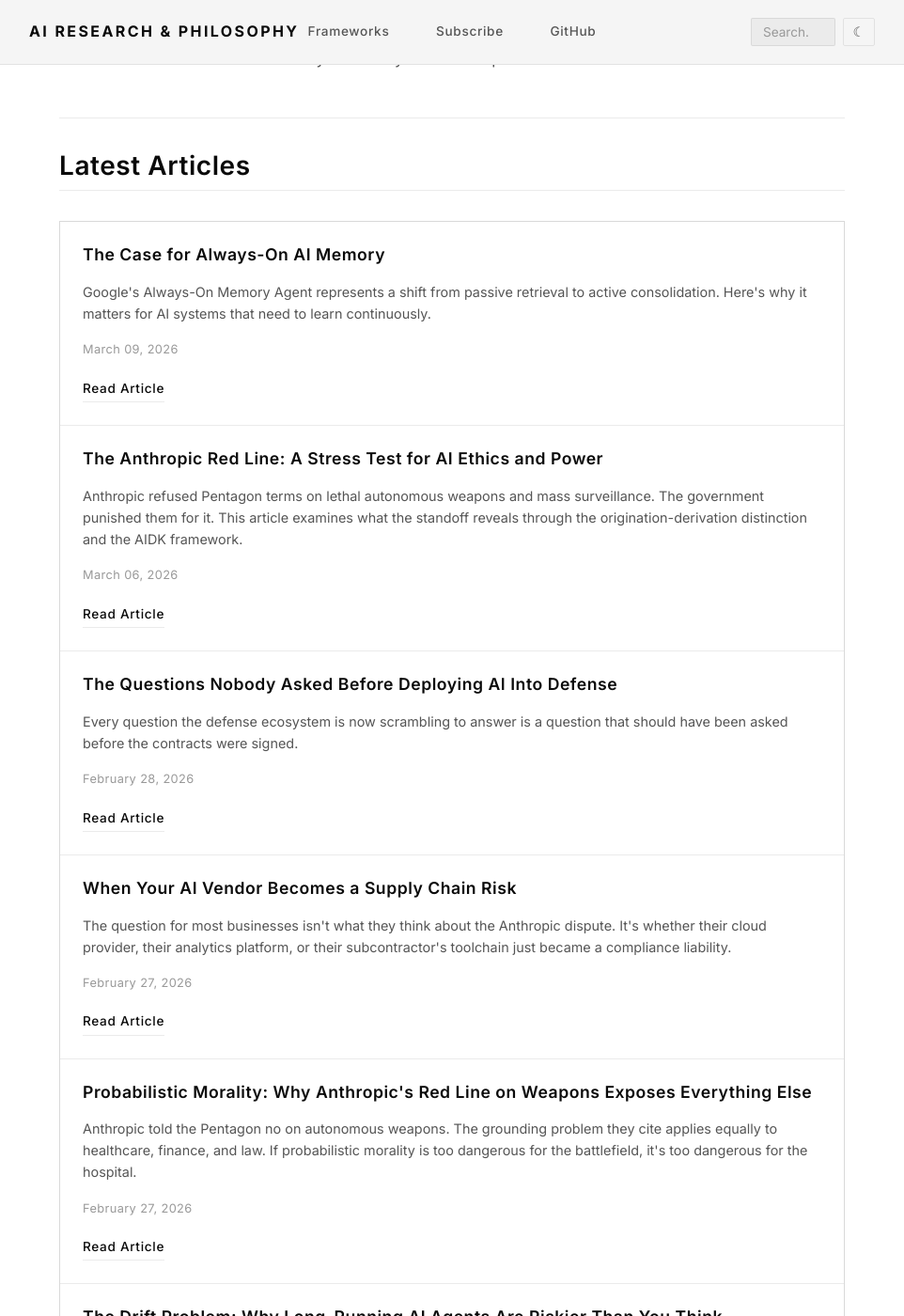
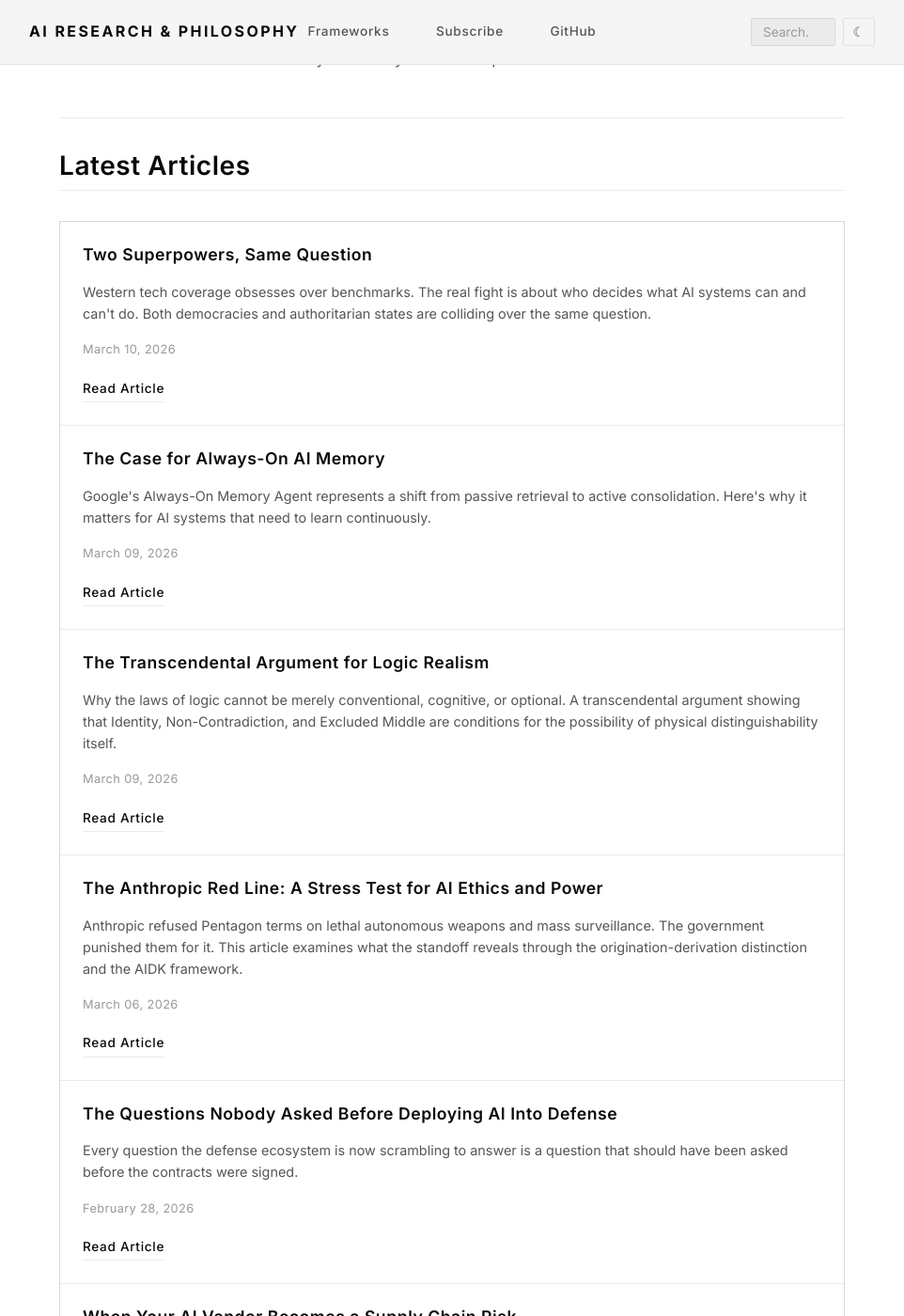
Before and after one commit to jdlongmire/AI-Research, a Jekyll site: the page built from docs/index.md, in a window 1280 px wide and 1400 px high, scrolled down 491 px. Shown: the whole window at 94% size, without its empty margins (159-1121 px from the left). Built offline with Jekyll 4.4.1, drawn with Linux system fonts in a browser that asks for light colours; comment, search, counter and statistics services are not loaded; some of the changed text lies outside the part shown.

Commit message:
Fix missing date field in article frontmatter
- two-superpowers-same-question: add date: 2026-03-10 (had only publish_date)
- transcendental-argument-for-logic-realism: add date: 2026-03-09

Articles need 'date' field to appear on home page card grid

Co-Authored-By: Claude Opus 4.5 <noreply@anthropic.com>

```diff
--- a/docs/articles/transcendental-argument-for-logic-realism/index.md
+++ b/docs/articles/transcendental-argument-for-logic-realism/index.md
@@ -2,6 +2,7 @@
 layout: article
 title: "The Transcendental Argument for Logic Realism"
 permalink: /articles/transcendental-argument-for-logic-realism/
+date: 2026-03-09
 description: "Why the laws of logic cannot be merely conventional, cognitive, or optional. A transcendental argument showing that Identity, Non-Contradiction, and Excluded Middle are conditions for the possibility of physical distinguishability itself."
 featured_image: featured.svg
 ---
--- a/docs/articles/two-superpowers-same-question/index.md
+++ b/docs/articles/two-superpowers-same-question/index.md
@@ -2,6 +2,7 @@
 layout: article
 title: "Two Superpowers, Same Question"
 permalink: /articles/two-superpowers-same-question/
+date: 2026-03-10
 publish_date: 2026-03-10
 draft: false
 description: "Western tech coverage obsesses over benchmarks. The real fight is about who decides what AI systems can and can't do. Both democracies and authoritarian states are colliding over the same question."
```
